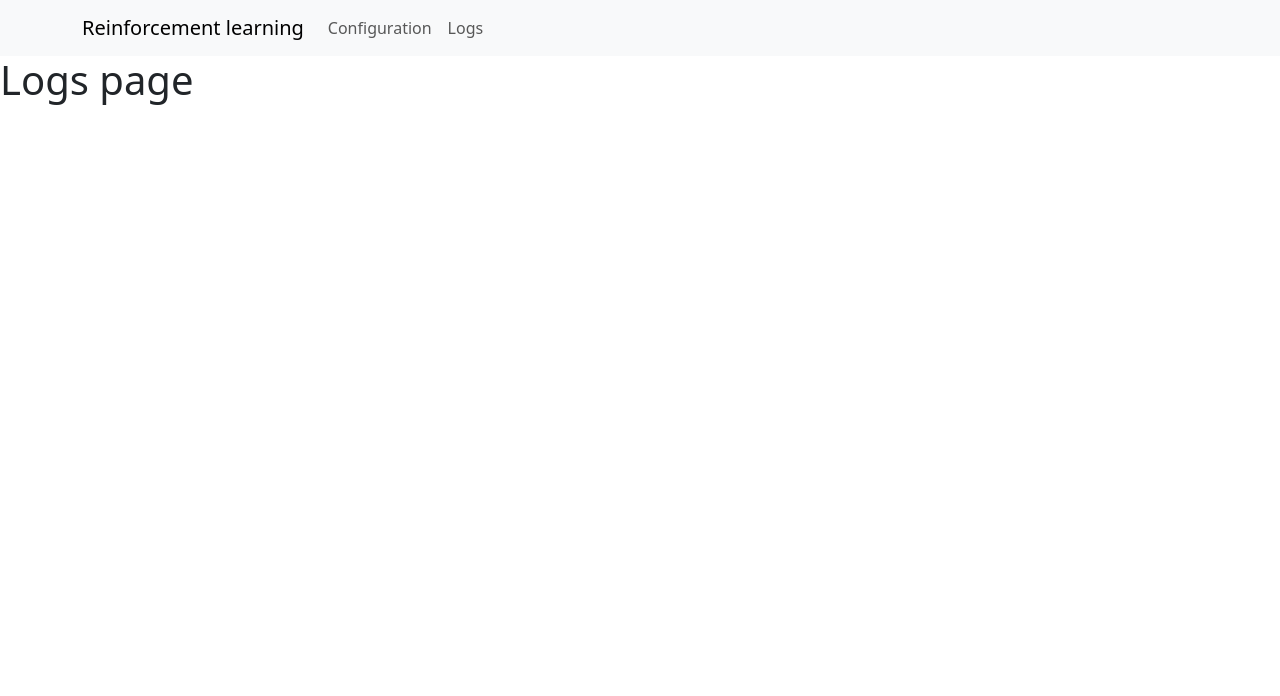
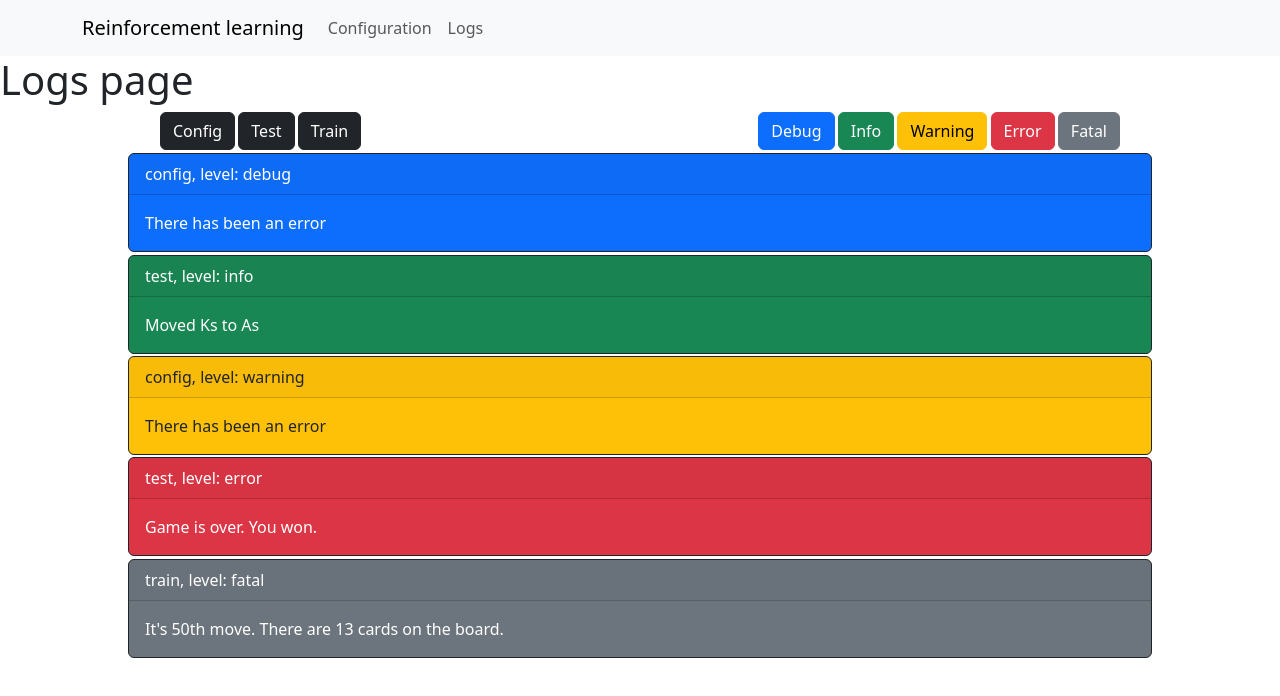
Before and after one commit to ZPI-2023-IST/Frontend, a Next.js app: page /logs in a window 1280 px wide. Shown: the top 696 px of the page. Built offline with nearby package versions, Linux system fonts and the light colour scheme.

Commit message:
Mock logs + filtering

```diff
--- a/pages/logs.js
+++ b/pages/logs.js
@@ -1,8 +1,48 @@
 import 'bootstrap/dist/css/bootstrap.min.css';
+import Card from 'react-bootstrap/Card';
+import Button from 'react-bootstrap/Button';
 import Head from 'next/head';
 import Layout from '../components/layout';
+import { useEffect, useState } from 'react';
 
 export default function Logs() {
+  let mock_text = '{"logs": [{"content": "There has been an error",  "type": "config", "level": "debug"},' +
+    '{"content": "Moved Ks to As",  "type": "test", "level": "info"},' +
+    '{"content": "There has been an error",  "type": "config", "level": "warning"},' +
+    '{"content": "Game is over. You won.",  "type": "test", "level": "error"},' +
+    '{"content": "It\'s 50th move. There are 13 cards on the board.",  "type": "train", "level": "fatal"}]}';
+
+  const mock_json = JSON.parse(mock_text);
+  console.log(mock_json);
+
+  const [filter, setFilter] = useState(['config', 'train', 'test']);
+  const [filterLevel, setFilterLevel] = useState(['debug', 'info', 'warning', 'error', 'fatal']);
+  const [logs, _] = useState(mock_json.logs);
+
+  logs.forEach((log) => {{
+    console.log(log.type)
+    console.log(filter.includes(log.type))
+  }});
+  const filteredLogs = logs.filter(log => filter.includes(log.type) && filterLevel.includes(log.level));
+
+  const handleFilterChangeType = (newFilter) => {
+    if(filter.includes(newFilter)){
+      setFilter(filter.filter(item => item !== newFilter));
+    }
+    else{
+      setFilter([...filter, newFilter]);
+    }
+  };
+
+  const handleFilterChangeLevel = (newFilter) => {
+    if(filterLevel.includes(newFilter)){
+      setFilterLevel(filterLevel.filter(item => item !== newFilter));
+    }
+    else{
+      setFilterLevel([...filterLevel, newFilter]);
+    }
+  };
+
   return (
     <Layout>
       <Head>
@@ -12,6 +52,36 @@ export default function Logs() {
 
       <h1>Logs page</h1>
 
+
+      <div style={{display: 'flex', width: '80vw', marginInline: 'auto', marginBottom: '0.2em'}}>
+        <div className="window" style={{display: 'flex', marginLeft: '2em', gap:'0.2em'}}>
+          <Button variant='dark' className={filter.includes('config') ? "" : "opacity-50"} onClick={() => handleFilterChangeType('config')}>Config</Button>{' '}
+          <Button variant='dark' className={filter.includes('test') ? "" : "opacity-50"} onClick={() => handleFilterChangeType('test')}>Test</Button>{' '}
+          <Button variant='dark' className={filter.includes('train') ? "" : "opacity-50"} onClick={() => handleFilterChangeType('train')}>Train</Button>{' '}
+        </div>
+        <div className="window" style={{display: 'flex', marginLeft: 'auto', gap:'0.2em', marginRight: '2em'}}>
+          <Button className={filterLevel.includes('debug') ? "" : "opacity-50"} onClick={() => handleFilterChangeLevel('debug')}>Debug</Button>{' '}
+          <Button variant='success' className={filterLevel.includes('info') ? "" : "opacity-50"}onClick={() => handleFilterChangeLevel('info')}>Info</Button>{' '}
+          <Button variant='warning' className={filterLevel.includes('warning') ? "" : "opacity-50"}onClick={() => handleFilterChangeLevel('warning')}>Warning</Button>{' '}
+          <Button variant='danger' className={filterLevel.includes('error') ? "" : "opacity-50"}onClick={() => handleFilterChangeLevel('error')}>Error</Button>{' '}
+          <Button variant='secondary' className={filterLevel.includes('fatal') ? "" : "opacity-50"}onClick={() => handleFilterChangeLevel('fatal')}>Fatal</Button>{' '}
+        </div>
+      </div>
+
+      <div className="window" style={{ width: '80vw', maxHeight: '70vh', margin: 'auto', overflowY: 'scroll', display: 'flex', flexDirection: 'column', gap: '0.15em'}}>
+        {filteredLogs.map((log, index) => (
+          <Card
+            bg={log.level === 'error' ? 'danger' : log.level === 'warning' ? 'warning' : log.level === 'info' ? 'success' : log.level === 'fatal' ? 'secondary' : 'primary'}
+            border="dark"
+            text={log.level === 'warning' ? 'dark' : 'white'}
+            key={index}
+            classname="mb-2"
+          >
+            <Card.Header>{log.type + ', level: ' +log.level}</Card.Header>
+            <Card.Body>{log.content}</Card.Body>
+          </Card>
+        ))}
+      </div>
     </Layout>
   );
 }
```
Also changed, not shown: 1 other file (tests, documents, lock files or other folders).
